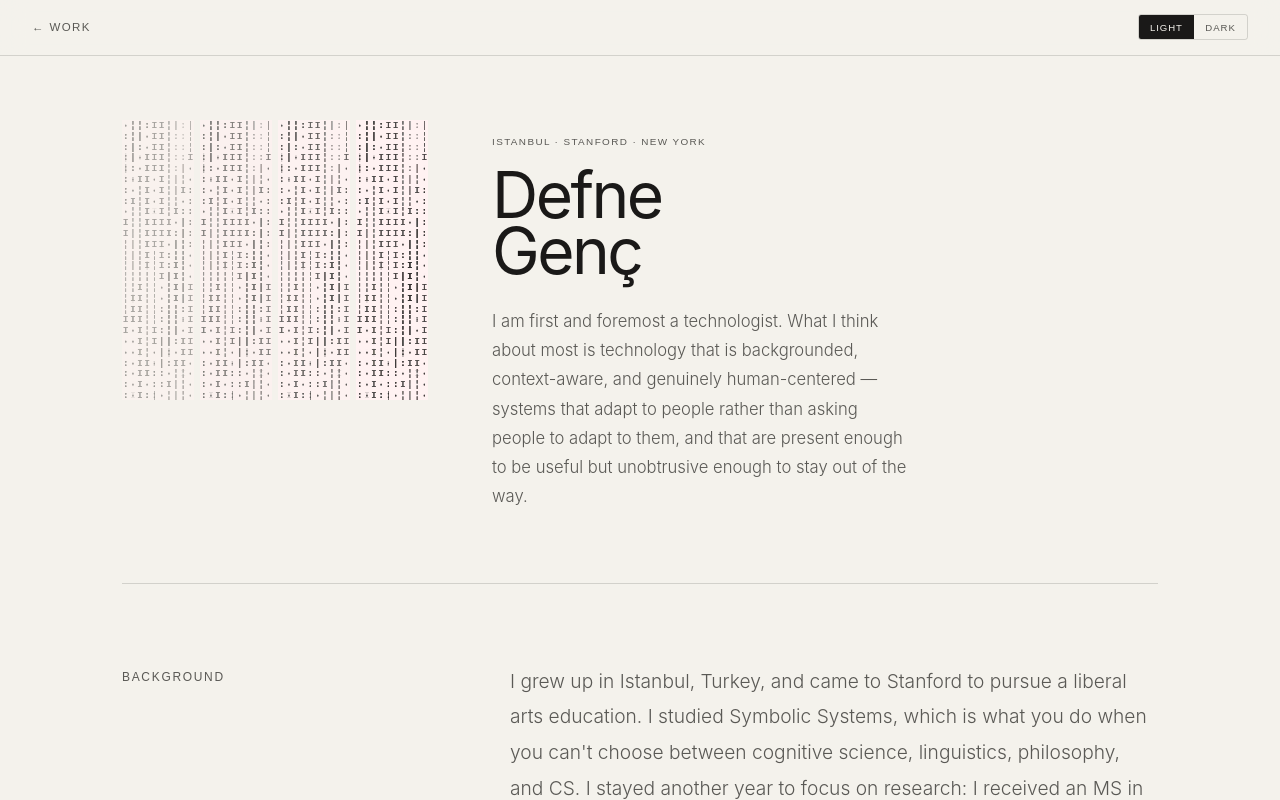
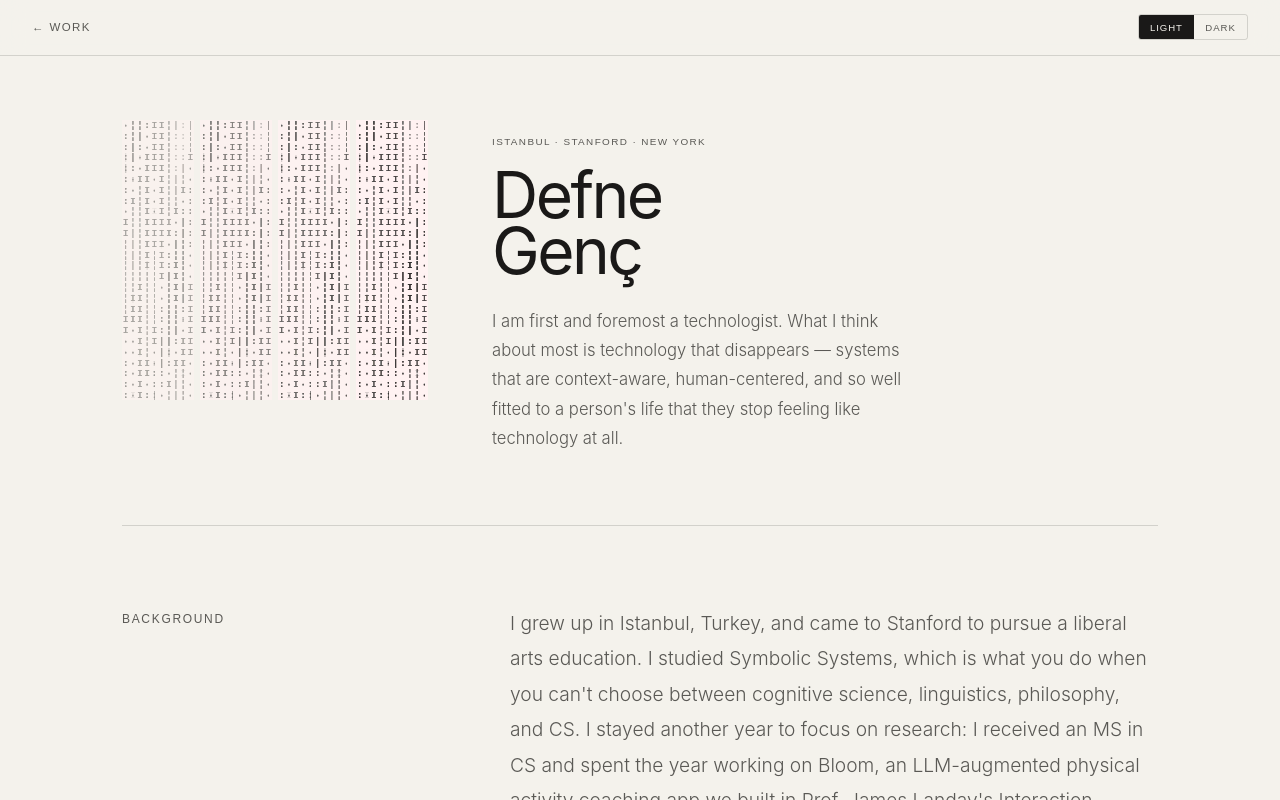
Before and after one commit to defnegenc/portfolio-v2, a Next.js app: page /about in a window 1280 px wide. Built offline with nearby package versions, Linux system fonts and the light colour scheme; a web font is replaced by a local one.

Commit message:
About: soften hero tagline around invisible technology

```diff
--- a/app/about/page.tsx
+++ b/app/about/page.tsx
@@ -72,7 +72,7 @@ export default function About() {
               Defne<br />Genç
             </h1>
             <p className="fade-up fade-up-4" style={{ fontSize: 'clamp(1rem, 1.3vw, 1.15rem)', fontWeight: 300, lineHeight: 1.75, color: 'var(--ink-dim)', maxWidth: 420 }}>
-              I am first and foremost a technologist. What I think about most is technology that is backgrounded, context-aware, and genuinely human-centered — systems that adapt to people rather than asking people to adapt to them, and that are present enough to be useful but unobtrusive enough to stay out of the way.
+              I am first and foremost a technologist. What I think about most is technology that disappears — systems that are context-aware, human-centered, and so well fitted to a person's life that they stop feeling like technology at all.
             </p>
           </div>
         </div>
```
